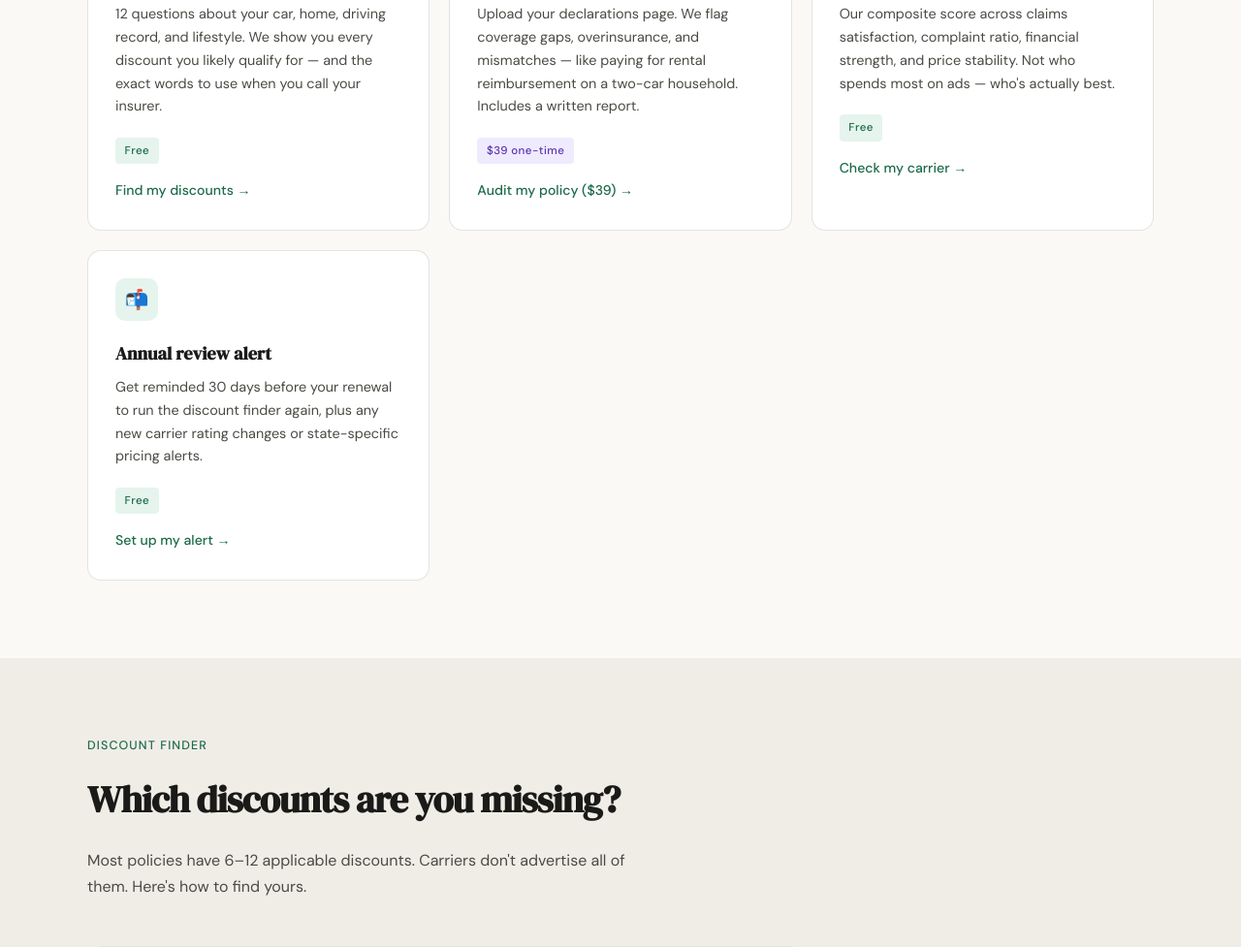
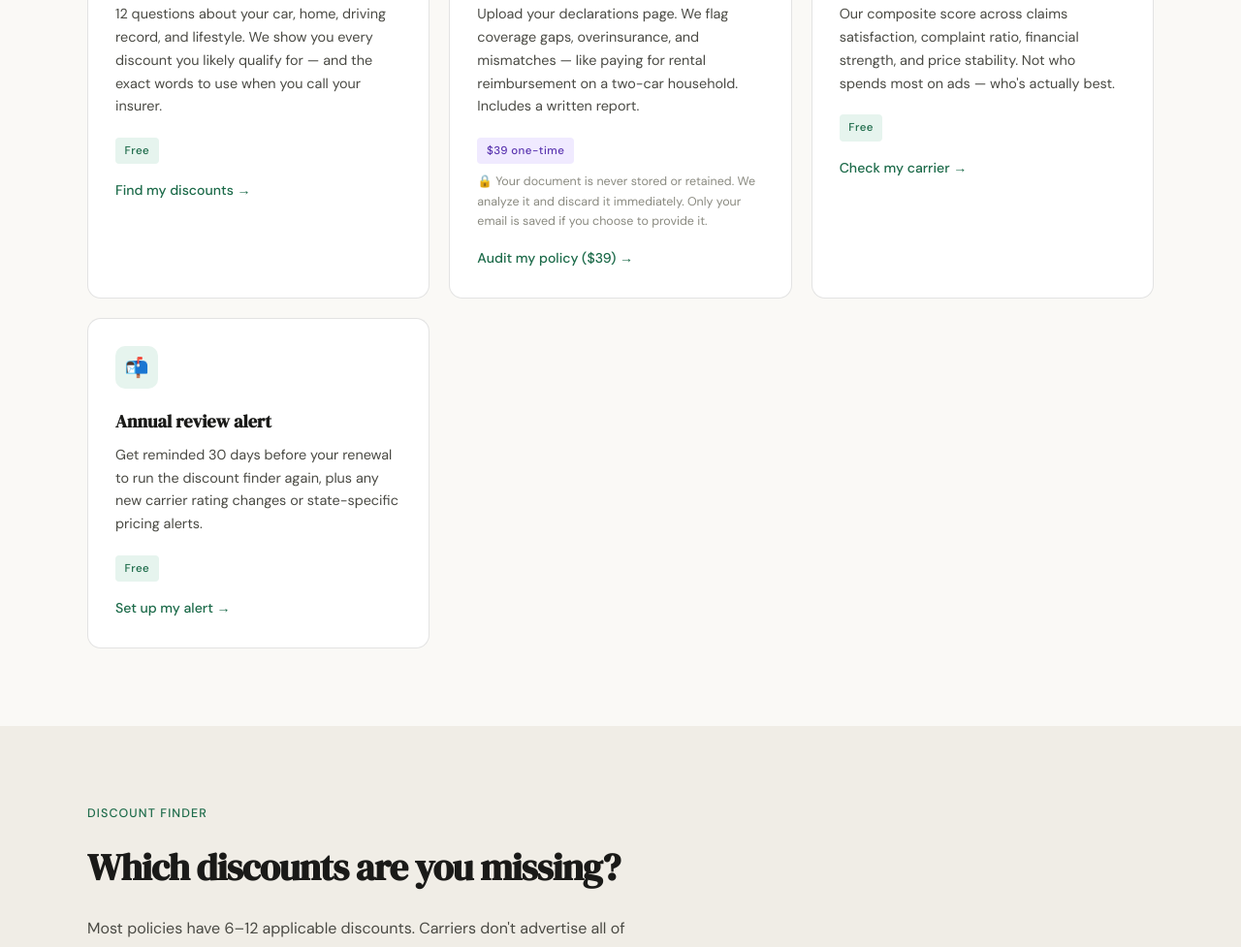
Before and after one commit to canidlee/ai-nsurance, a website: page index.html in a window 1280 px wide. Shown: the part 1455-2432 px from the top of the page at 97% size. Drawn offline with Linux system fonts and the light colour scheme.

Commit message:
Add files via upload

```diff
--- a/index.html
+++ b/index.html
@@ -691,6 +691,7 @@
         <span class="tool-badge badge-paid">$39 one-time</span>
         <!-- STRIPE: replace href below with your Stripe payment link -->
         <!-- Get it from: stripe.com → Products → Policy Audit → Create payment link -->
+        <p style="font-size:0.78rem;color:var(--ink-3);margin-top:0.5rem;margin-bottom:0.25rem">🔒 Your document is never stored or retained. We analyze it and discard it immediately. Only your email is saved if you choose to provide it.</p>
         <a href="PASTE_YOUR_STRIPE_PAYMENT_LINK_HERE" class="tool-link">Audit my policy ($39) →</a>
       </div>
       <div class="tool-card">
```
